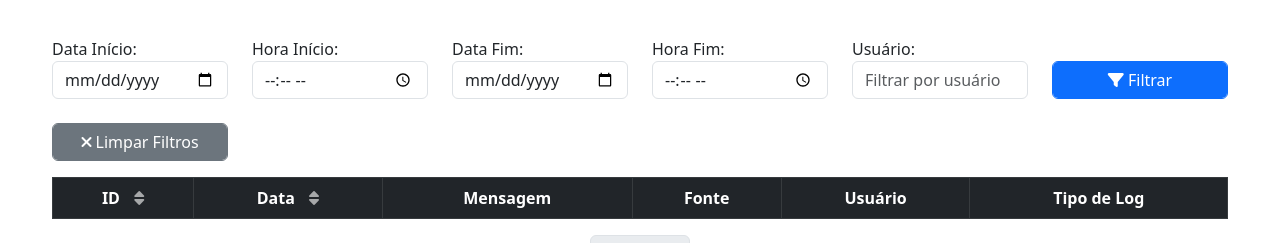
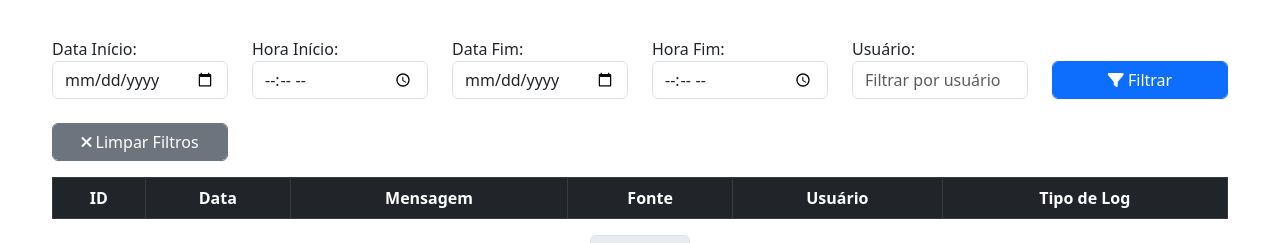
Before and after one commit to dacom-laboratorio-cm/inventory-lab, a Flask app: template templates/logs.html in a window 1280 px wide. Shown: the part 95-338 px from the top of the page. Run offline with Flask 3, Linux system fonts and the light colour scheme; the template is opened without the code that fills it, so the values that code supplies are empty; parts of the project's set-up code (start-up, migrations or seed data) failed here and were passed over.

Commit message:
fix: removing sort

```diff
--- a/templates/logs.html
+++ b/templates/logs.html
@@ -29,23 +29,13 @@
         align-items: center;
         justify-content: space-between;
       }
-
-      th.sortable {
-        cursor: pointer;
-      }
-      th.sortable .fa {
-        margin-left: 10px;
-        opacity: 0.6;
-      }
       tbody tr {
         cursor: pointer;
         transition: background-color 0.2s ease;
       }
-
       tbody tr:hover {
         background-color: #f2f2f2;
       }
-
       .pagination {
         justify-content: center;
       }
@@ -122,8 +112,8 @@
       <table class="table table-bordered table-striped text-center">
         <thead class="table-dark">
           <tr>
-            <th class="sortable">ID <i class="fa fa-sort"></i></th>
-            <th class="sortable">Data <i class="fa fa-sort"></i></th>
+            <th>ID</th>
+            <th>Data</th>
             <th>Mensagem</th>
             <th>Fonte</th>
             <th>Usuário</th>
```
